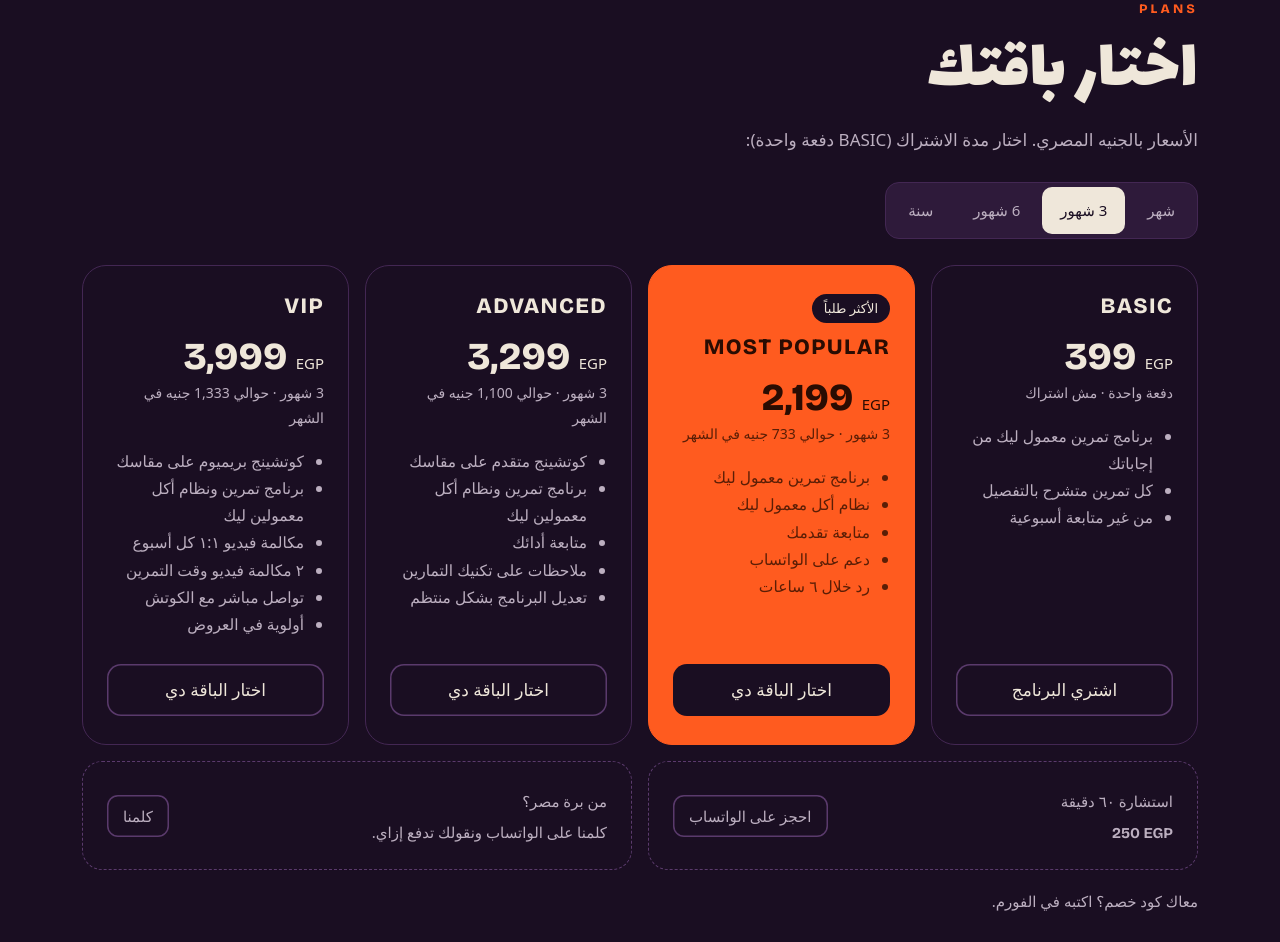
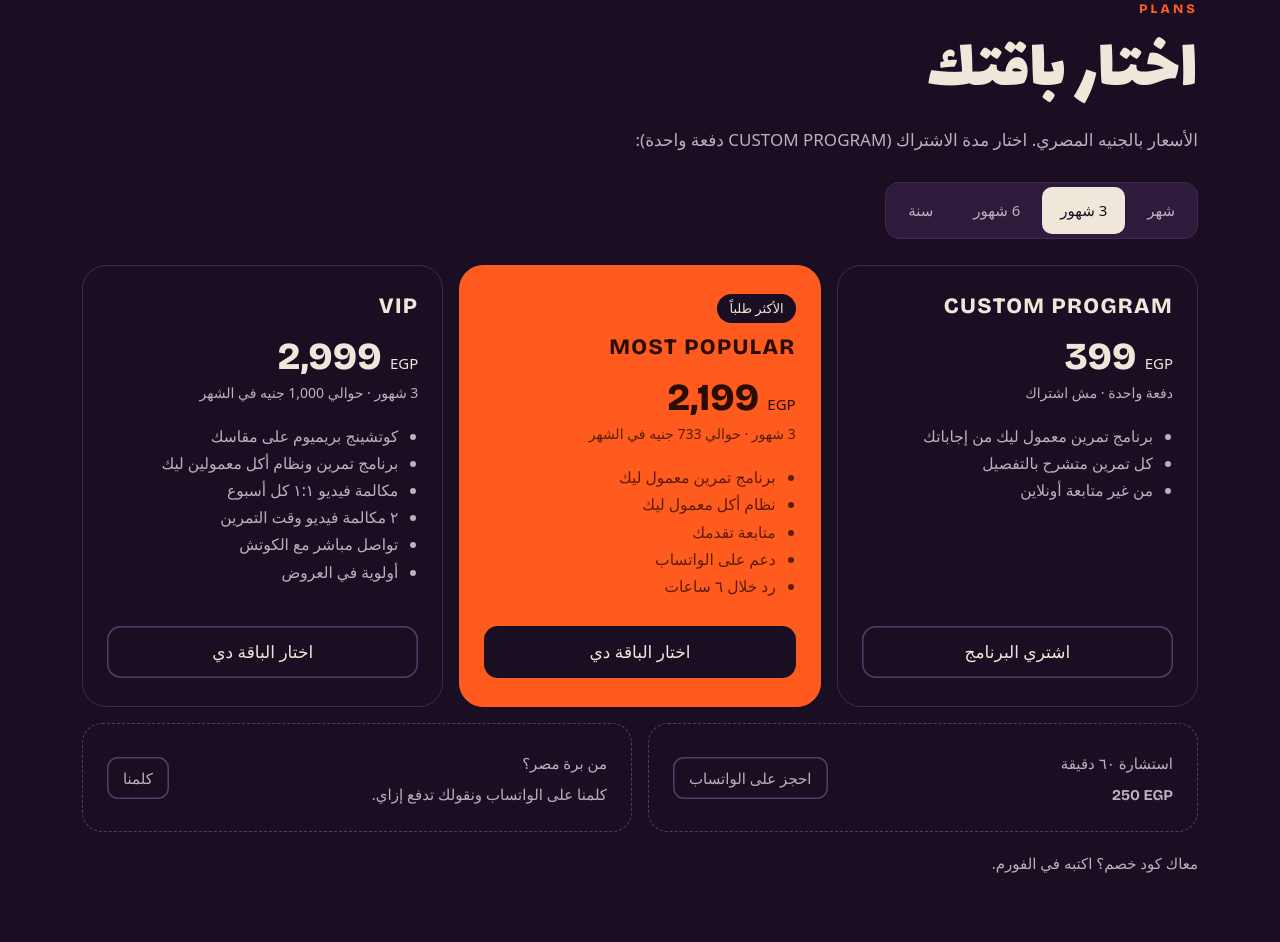
Before and after one commit to mansourelghoul1/mansourelghoul1.github.io, a plain HTML site: page index.html in a window 1280 px wide. Shown: the part 3035-3977 px from the top of the page. Drawn offline with nearby package versions, Linux system fonts and the light colour scheme; a web font is replaced by a local one.

Commit message:
Rename BASIC to CUSTOM PROGRAM, drop ADVANCED, cut VIP prices
CUSTOM PROGRAM (was BASIC): one-time 399 EGP program without online
coaching. ADVANCED removed. VIP now 1,099 / 2,999 / 5,499 / 9,999 EGP for
1 / 3 / 6 / 12 months. Plans show as three cards. The Google Form's plan
choices were updated to match.

Co-Authored-By: Claude Opus 5.5 <noreply@anthropic.com>

```diff
--- a/index.html
+++ b/index.html
@@ -78,7 +78,7 @@ html[lang=en] .steps .when{font-size:22px}
 .dur{display:inline-flex;gap:4px;background:var(--plum);border:1px solid var(--plum-2);border-radius:14px;padding:4px;margin-top:26px;flex-wrap:wrap}
 .dur button{background:none;border:0;border-radius:10px;padding:10px 18px;font-size:15px;font-weight:500;cursor:pointer;color:var(--bone-2);min-height:44px}
 .dur button[aria-pressed=true]{background:var(--bone);color:var(--night)}
-.plans{display:grid;grid-template-columns:repeat(4,1fr);gap:16px;margin-top:26px;align-items:stretch}
+.plans{display:grid;grid-template-columns:repeat(3,1fr);gap:16px;margin-top:26px;align-items:stretch}
 .plan{border:1px solid var(--plum-2);border-radius:24px;padding:28px 24px;display:flex;flex-direction:column}
 .plan h3{font:800 22px/1.1 var(--en-display);letter-spacing:.06em}
 .plan .price{font:800 38px/1 var(--en-display);margin:20px 0 4px;direction:ltr;text-align:start}
@@ -137,9 +137,10 @@ details p{color:var(--bone-2);margin-top:10px;max-width:760px}
 .final .h-display{font-size:clamp(42px,7vw,88px)}
 .final p{color:var(--bone-2);margin:10px auto 30px;max-width:520px}
 
-@media (max-width:1060px){.plans{grid-template-columns:1fr 1fr}.steps{grid-template-columns:repeat(3,1fr)}}
+@media (max-width:1060px){.steps{grid-template-columns:repeat(3,1fr)}}
 @media (max-width:900px){
-  .two,.coach,.extras,.before{grid-template-columns:1fr}
+  .two,.coach,.extras,.before,.plans{grid-template-columns:1fr}
+  .plans{max-width:520px}
   .pay{grid-template-columns:1fr}
 
   .steps{grid-template-columns:1fr 1fr}
@@ -244,7 +245,7 @@ details p{color:var(--bone-2);margin-top:10px;max-width:760px}
 <section id="plans"><div class="wrap">
   <span class="kicker">Plans</span>
   <h2 class="h-display"><span class="ar">اختار باقتك</span><span class="en">Choose your plan</span></h2>
-  <p class="intro"><span class="ar">الأسعار بالجنيه المصري. اختار مدة الاشتراك (BASIC دفعة واحدة):</span><span class="en">Prices are in Egyptian pounds. Pick a subscription length (BASIC is a one-time payment):</span></p>
+  <p class="intro"><span class="ar">الأسعار بالجنيه المصري. اختار مدة الاشتراك (CUSTOM PROGRAM دفعة واحدة):</span><span class="en">Prices are in Egyptian pounds. Pick a subscription length (CUSTOM PROGRAM is a one-time payment):</span></p>
   <div class="dur" role="group" aria-label="Plan length" id="dur"></div>
   <div class="plans" id="plansGrid"></div>
   <div class="extras">
@@ -335,7 +336,7 @@ details p{color:var(--bone-2);margin-top:10px;max-width:760px}
     <details><summary><span class="ar">خطتي هتجهز إمتى؟</span><span class="en">When is my plan ready?</span></summary><p><span class="ar">الكوتش بيكلمك خلال ٦ ساعات من الفورم يأكد معاك، وبعد الدفع خطتك بتجهز خلال ٤٨ ساعة.</span><span class="en">The coach contacts you within 6 hours of the form to confirm. After you pay, your plan is ready within 48 hours.</span></p></details>
     <details><summary><span class="ar">بدفع إزاي؟</span><span class="en">How do I pay?</span></summary><p><span class="ar">إنستاباي أو فودافون كاش أو تحويل بنكي. وبعد الدفع ابعت صورة التحويل على الواتساب.</span><span class="en">InstaPay, Vodafone Cash or bank transfer. After paying, send a screenshot of the payment on WhatsApp.</span></p></details>
     <details><summary><span class="ar">ينفع أسترجع فلوسي؟</span><span class="en">Can I get a refund?</span></summary><p><span class="ar">بمجرد ما خطتك توصلك، مفيش استرجاع.</span><span class="en">Once you receive your plan, there are no refunds.</span></p></details>
-    <details><summary><span class="ar">المتابعة كل قد إيه؟</span><span class="en">How often are check-ins?</span></summary><p><span class="ar">كل أسبوع، في كل الباقات ما عدا BASIC. BASIC برنامج تمرين بتاخده مرة واحدة من غير متابعة.</span><span class="en">Every week, on every plan except BASIC. BASIC is a one-time training program without check-ins.</span></p></details>
+    <details><summary><span class="ar">المتابعة كل قد إيه؟</span><span class="en">How often are check-ins?</span></summary><p><span class="ar">كل أسبوع، في كل الباقات ما عدا CUSTOM PROGRAM: ده برنامج تمرين بتاخده مرة واحدة من غير متابعة أونلاين.</span><span class="en">Every week, on every plan except CUSTOM PROGRAM: that's a one-time training program without online coaching.</span></p></details>
     <details><summary><span class="ar">أنا برة مصر، ينفع أشترك؟</span><span class="en">I'm outside Egypt. Can I join?</span></summary><p><span class="ar">آه. الأسعار بالجنيه المصري، كلمنا على الواتساب ونقولك تدفع إزاي.</span><span class="en">Yes. Prices are in Egyptian pounds. Message us on WhatsApp and we'll tell you how to pay.</span></p></details>
     <details><summary><span class="ar">بتدرب في الجيم كمان؟</span><span class="en">Do you also train people in the gym?</span></summary><p><span class="ar">آه، فيه تدريب شخصي ١:١ في الجيم. كلمنا على الواتساب نتفق على التفاصيل.</span><span class="en">Yes, 1-on-1 personal training in the gym. Message us on WhatsApp to arrange the details.</span></p></details>
     <details><summary><span class="ar">محتاج إيه قبل ما أبدأ؟</span><span class="en">What do I need before I start?</span></summary><p><span class="ar">قياس InBody وتاريخ الإصابات بتاعك.</span><span class="en">An InBody scan and your injury history.</span></p></details>
--- a/js/plans.js
+++ b/js/plans.js
@@ -6,23 +6,19 @@ window.GHOUL_PLANS = {
   defaultDuration: 3,
   popular: "popular",
   plans: [
-    // BASIC is a one-time program, not a subscription: one price, no length to pick.
-    { id: "basic", name: "BASIC", oneTime: true, price: 399,
+    // CUSTOM PROGRAM (was BASIC) is a one-time program, not a subscription:
+    // one price, no length to pick, no online coaching.
+    { id: "basic", name: "CUSTOM PROGRAM", oneTime: true, price: 399,
       features: {
-        ar: ["برنامج تمرين معمول ليك من إجاباتك", "كل تمرين متشرح بالتفصيل", "من غير متابعة أسبوعية"],
-        en: ["A training program made for you from your answers", "Every exercise explained in detail", "No weekly check-ins"] } },
+        ar: ["برنامج تمرين معمول ليك من إجاباتك", "كل تمرين متشرح بالتفصيل", "من غير متابعة أونلاين"],
+        en: ["A training program made for you from your answers", "Every exercise explained in detail", "No online coaching or check-ins"] } },
     { id: "popular", name: "MOST POPULAR",
       prices: { 1: 799, 3: 2199, 6: 3999, 12: 7499 },
       features: {
         ar: ["برنامج تمرين معمول ليك", "نظام أكل معمول ليك", "متابعة تقدمك", "دعم على الواتساب", "رد خلال ٦ ساعات"],
         en: ["Customized workout program", "Customized nutrition plan", "Progress tracking", "WhatsApp support", "Response within 6 hours"] } },
-    { id: "advanced", name: "ADVANCED",
-      prices: { 1: 1199, 3: 3299, 6: 5999, 12: 10999 },
-      features: {
-        ar: ["كوتشينج متقدم على مقاسك", "برنامج تمرين ونظام أكل معمولين ليك", "متابعة أدائك", "ملاحظات على تكنيك التمارين", "تعديل البرنامج بشكل منتظم"],
-        en: ["Advanced personalized coaching", "Customized training & nutrition plans", "Performance monitoring", "Technique feedback", "Regular program adjustments"] } },
     { id: "vip", name: "VIP",
-      prices: { 1: 1499, 3: 3999, 6: 7299, 12: 13499 },
+      prices: { 1: 1099, 3: 2999, 6: 5499, 12: 9999 },
       features: {
         ar: ["كوتشينج بريميوم على مقاسك", "برنامج تمرين ونظام أكل معمولين ليك", "مكالمة فيديو ١:١ كل أسبوع", "٢ مكالمة فيديو وقت التمرين", "تواصل مباشر مع الكوتش", "أولوية في العروض"],
         en: ["Premium personalized coaching", "Customized training & nutrition plans", "Weekly 1:1 video call", "2 workout video calls", "Direct access to your coach", "Priority access to offers"] } }
```
